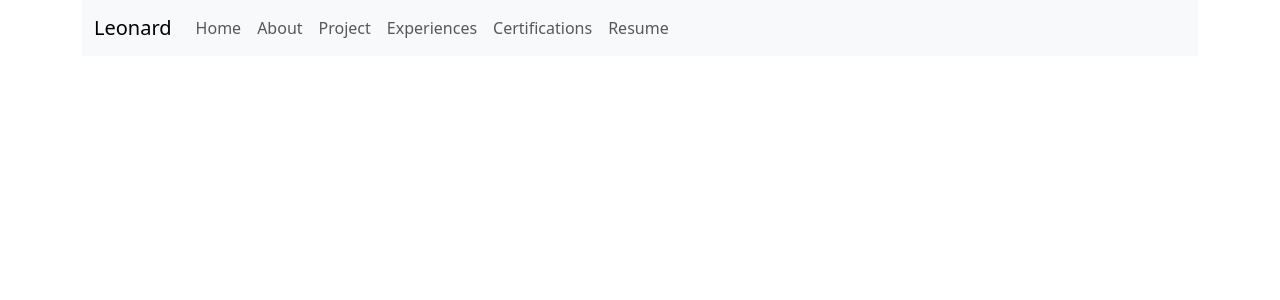
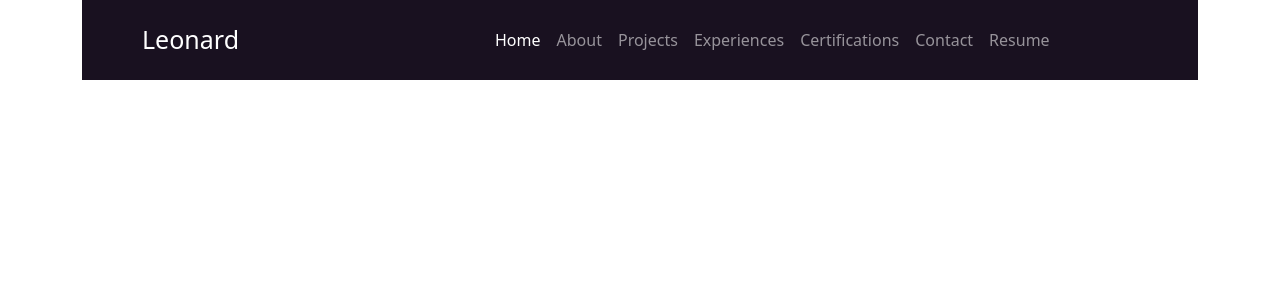
Before and after one commit to leoseis/-portfolio, a Django app: page / in a window 1280 px wide. Shown: the top 300 px of the page. Run offline with Django 5.2, Linux system fonts and the light colour scheme.

Commit message:
first nav stage completetd

```diff
--- a/ebo/static/css/style.css
+++ b/ebo/static/css/style.css
@@ -1,4 +1,14 @@
 .navbar-nav .nav-link:hover{
     font-weight:bold;
-    color:#7f3492;
+    color:#22bdb5;
+    font-size: 15px;
 }
+
+
+.navbar-brand{
+    font-size: 25px;
+}
+
+.navbar-dark{
+    background-color: rgb(25, 17, 32);
+}
--- a/ebo/templates/navbar.html
+++ b/ebo/templates/navbar.html
@@ -1,29 +1,33 @@
-<nav class="navbar navbar-expand-lg bg-body-tertiary">
+<nav class="navbar navbar-expand-lg navbar-dark ">
   <div class="container-fluid">
-      <a class="navbar-brand" href="#">Leonard</a>
+    <a class="navbar-brand ms-5 m-2" style ="padding-right:240px;" href="/">Leonard</a>
     <button class="navbar-toggler" type="button" data-bs-toggle="collapse" data-bs-target="#navbarNav" aria-controls="navbarNav" aria-expanded="false" aria-label="Toggle navigation">
       <span class="navbar-toggler-icon"></span>
     </button>
     <div class="collapse navbar-collapse" id="navbarNav">
       <ul class="navbar-nav">
         <li class="nav-item">
-            <a class="nav-link " aria-current="page" href="#">Home</a>
+          <a class="nav-link active" aria-current="page" href="/">Home</a>
         </li>
         <li class="nav-item">
           <a class="nav-link" href="#">About</a>
         </li>
         <li class="nav-item">
-            <a class="nav-link" href="#">Project</a>
+          <a class="nav-link" href="#">Projects</a>
         </li>
         <li class="nav-item">
-            <a class="nav-link " aria-disabled="true">Experiences</a>
+          <a class="nav-link" href="#">Experiences</a>
         </li>
         <li class="nav-item">
-            <a class="nav-link " aria-disabled="true">Certifications</a>
+          <a class="nav-link" href='#'>Certifications</a>
         </li>
         <li class="nav-item">
-            <a class="nav-link" aria-disabled="true">Resume</a>
+          <a class="nav-link" href="#">Contact</a>
         </li>
+        <li class="nav-item">
+          <a class="nav-link" href="#">Resume</a>
+        </li>
+
       </ul>
     </div>
   </div>
```
Lines whose indentation alone changed are shown as unchanged.
